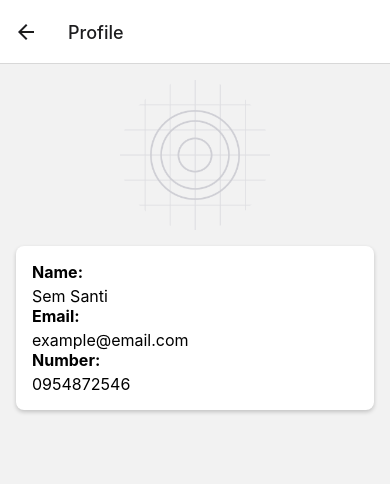
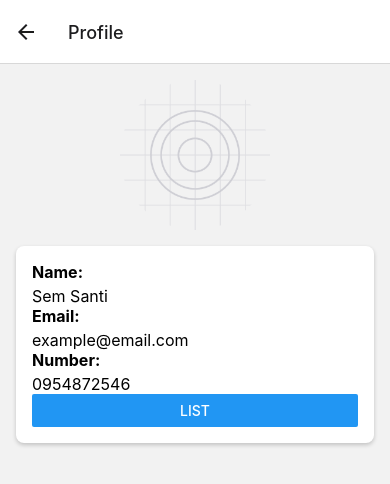
Before and after one commit to Joll-d/react-native-f-app, a React Native app: screen /Profile in a window 390 px wide. Shown: the top 484 px of the page. Built offline with nearby package versions, Linux system fonts and the light colour scheme.

Commit message:
Create DropdownList

```diff
--- a/presentation/components/DropdownList.tsx
+++ b/presentation/components/DropdownList.tsx
@@ -0,0 +1,37 @@
+import React, { useState } from 'react';
+import { View, Button, FlatList, Text } from 'react-native';
+import { Divider } from "@react-native-material/core";
+
+interface DropdownListProps {
+    children: React.ReactNode[];
+}
+
+const DropdownList: React.FC<DropdownListProps> = ({ children }) => {
+    const [isListVisible, setListVisible] = useState(false);
+
+    const toggleList = () => {
+        setListVisible(!isListVisible);
+    };
+
+    const renderItem = ({ item }: { item: React.ReactNode }, index: number) => (
+        <View>
+            {item}
+            {index < children.length - 1 && <Divider style={{ marginTop: 2 }} leadingInset={16} />}
+        </View>
+    );
+
+    return (
+        <View>
+            <Button title="List" onPress={toggleList} />
+            {isListVisible && (
+                <FlatList
+                    data={children}
+                    renderItem={({ item, index }) => renderItem({ item }, index)}
+                    keyExtractor={(item, index) => index.toString()}
+                />
+            )}
+        </View>
+    );
+};
+
+export default DropdownList;
--- a/presentation/screens/ProfileScreen/index.tsx
+++ b/presentation/screens/ProfileScreen/index.tsx
@@ -3,6 +3,7 @@ import {Image, View, Text} from 'react-native';
 import { styles } from "./styles";
 import Row from "../../containers/Row";
 import Field from "../../components/Field";
+import DropdownList from "../../components/DropdownList";
 
 
 const ProfileScreen: React.FC = () => {
@@ -22,7 +23,13 @@ const ProfileScreen: React.FC = () => {
 
                 <Field label={'Number'} value={'0954872546'}></Field>
 
+                <DropdownList>
+                    <Field label={'Name'} value={'Sem Santi'}></Field>
 
+                    <Field label={'Email'} value={'example@email.com'}></Field>
+
+                    <Field label={'Number'} value={'0954872546'}></Field>
+                </DropdownList>
 
                 {/* Добавьте другие поля профиля здесь */}
             </View>
```
